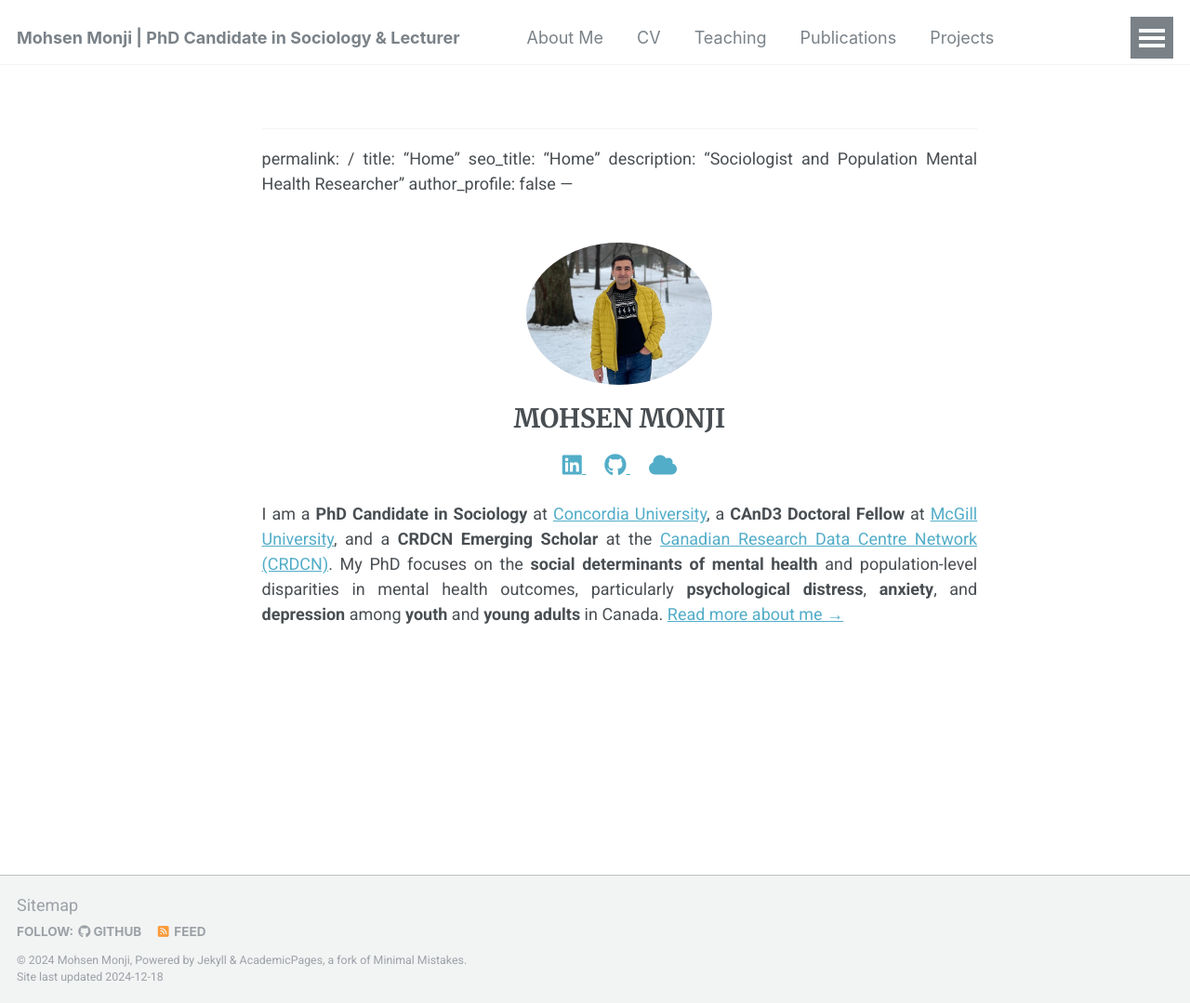
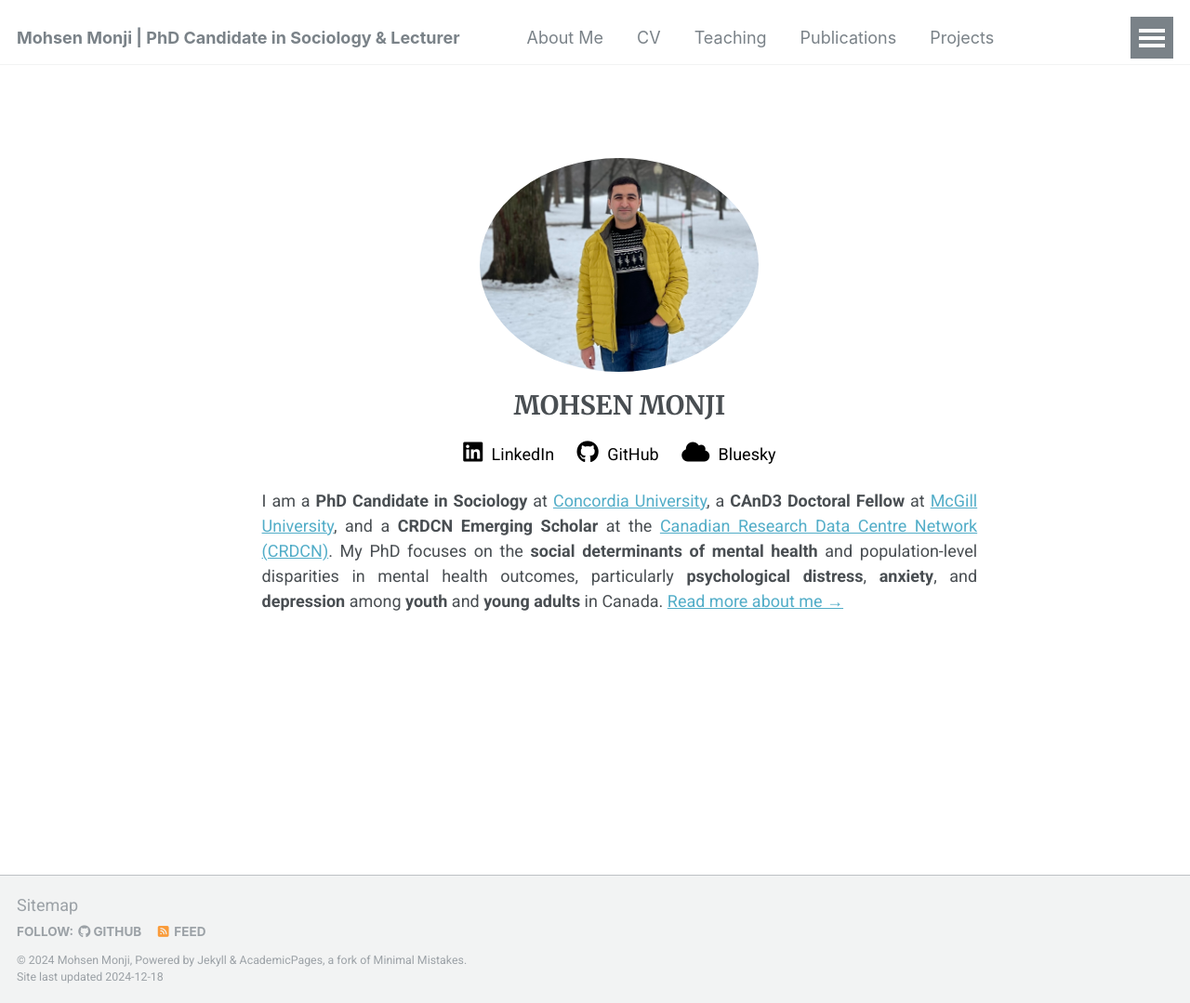
Before and after one commit to Mohsnmonji/mohsnmonji.github.io, a Jekyll site: the page built from _pages/front.md, in a window 1280 px wide and 1079 px high. Shown: the whole window at 93% size. Built offline with Jekyll 4.4.1, drawn with Linux system fonts in a browser that asks for light colours.

Commit message:
Update front.md

```diff
--- a/_pages/front.md
+++ b/_pages/front.md
@@ -7,34 +7,27 @@ author_profile: false
 hide_avatar: true
 ---
 
----
-permalink: /
-title: "Home"
-seo_title: "Home"
-description: "Sociologist and Population Mental Health Researcher"
-author_profile: false
----
-
 <div style="text-align: center; margin-top: 50px;">
   <!-- Profile Image -->
-  <img src="images/profile.PNG" alt="Profile Picture of Mohsen Monji" style="max-width: 200px; height: auto; border-radius: 50%; margin-bottom: 20px;">
+  <img src="images/profile.PNG" alt="Profile Picture of Mohsen Monji" style="max-width: 300px; height: auto; border-radius: 50%; margin-bottom: 20px;">
 
   <!-- Name -->
   <h1>MOHSEN MONJI</h1>
 
   <!-- Social Media Links -->
   <p style="margin-top: 20px;">
-    <a href="https://www.linkedin.com/in/{{ site.social.linkedin }}" target="_blank" style="margin: 0 10px;">
-      <i class="fab fa-linkedin" style="font-size: 24px;"></i>
+    <a href="https://www.linkedin.com/in/{{ site.social.linkedin }}" target="_blank" style="color: black; text-decoration: none; margin: 0 10px;">
+      <i class="fab fa-linkedin" style="font-size: 24px; margin-right: 5px;"></i> LinkedIn
     </a>
-    <a href="https://github.com/{{ site.social.github }}" target="_blank" style="margin: 0 10px;">
-      <i class="fab fa-github" style="font-size: 24px;"></i>
+    <a href="https://github.com/{{ site.social.github }}" target="_blank" style="color: black; text-decoration: none; margin: 0 10px;">
+      <i class="fab fa-github" style="font-size: 24px; margin-right: 5px;"></i> GitHub
     </a>
-    <a href="https://{{ site.social.bluesky }}" target="_blank" style="margin: 0 10px;">
-      <i class="fas fa-cloud" style="font-size: 24px;"></i>
+    <a href="https://{{ site.social.bluesky }}" target="_blank" style="color: black; text-decoration: none; margin: 0 10px;">
+      <i class="fas fa-cloud" style="font-size: 24px; margin-right: 5px;"></i> Bluesky
     </a>
   </p>
 </div>
 
 
+
 I am a **PhD Candidate in Sociology** at [Concordia University](https://www.concordia.ca/artsci/sociology-anthropology.html), a **CAnD3 Doctoral Fellow** at [McGill University](https://www.mcgill.ca/cand3/our-people/fellows-2024-25), and a **CRDCN Emerging Scholar** at the [Canadian Research Data Centre Network (CRDCN)](https://crdcn.ca). My PhD focuses on the **social determinants of mental health** and population-level disparities in mental health outcomes, particularly **psychological distress**, **anxiety**, and **depression** among **youth** and **young adults** in Canada. [Read more about me →](/about-me/)
```
